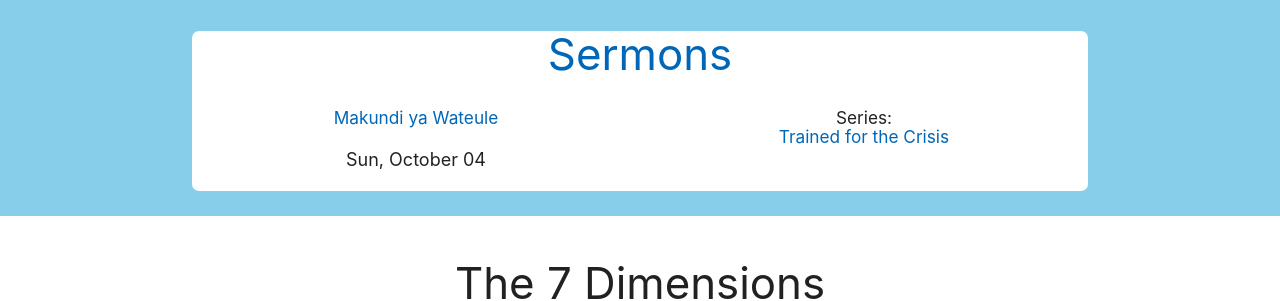
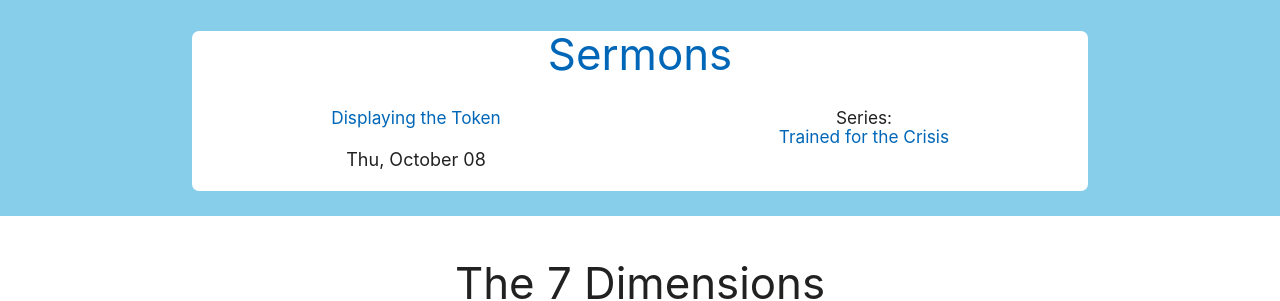
Before and after one commit to njorogetimk/cmt-redisigned, a Jekyll site: the page built from index.html, in a window 1280 px wide and 900 px high, scrolled down 578 px. Shown: the part 153-454 px from the top of the window. Built offline with Jekyll 4.4.1, drawn with Linux system fonts in a browser that asks for light colours.

Commit message:
update to thur pre-sermon

```diff
--- a/index.html
+++ b/index.html
@@ -67,12 +67,12 @@ node: "Home"
       <div class="col s12 m6">
         <h6 class="center">
           <a
-            href="sermons/2020/sunday/20-10-04_Makundi_ya_Wateule.html"
+            href="sermons/2020/thursday/20-10-08_Displaying_the_Token.html"
             class="dark-link"
-            >Makundi ya Wateule</a
+            >Displaying the Token</a
           >
         </h6>
-        <p class="center">{{"October 04 20" | date: "%a, %B %d"}}</p>
+        <p class="center">{{"October 08 20" | date: "%a, %B %d"}}</p>
       </div>
 
       <div class="col s12 m6">
--- /dev/null
+++ b/sermons/2020/thursday/20-10-08_Displaying_the_Token.html
@@ -0,0 +1,5 @@
+---
+title: Displaying the Token | 2020
+heading: Displaying the Token
+date: October 08 20
+---
```
